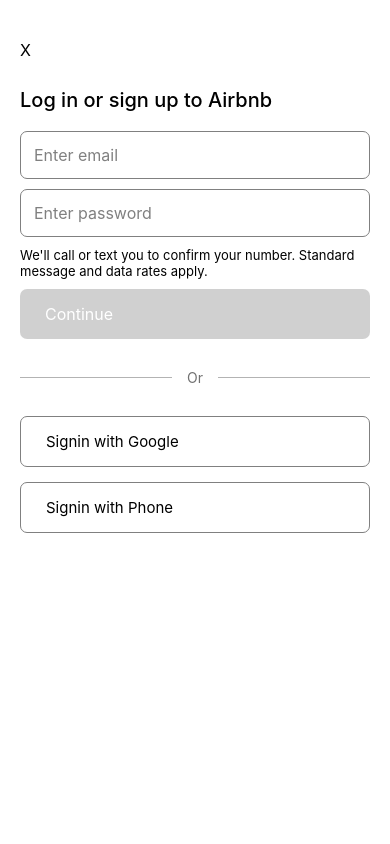
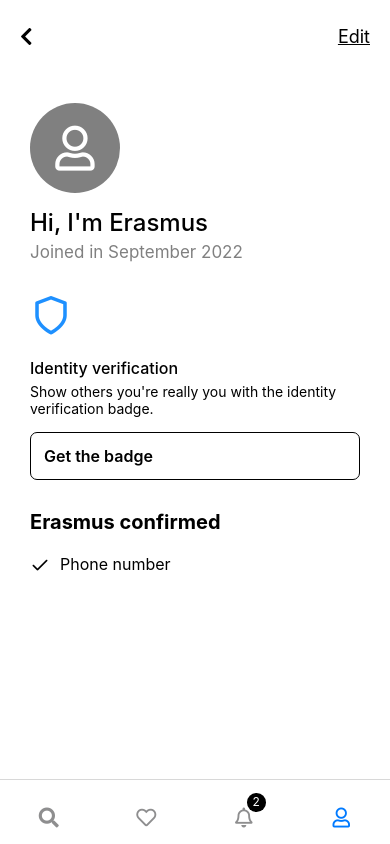
Before and after one commit to Erasmus001/air-rental-mvp, a React Native app: screen /Profile in a window 390 px wide. Built offline with nearby package versions, Linux system fonts and the light colour scheme.

Commit message:
minor update: completed the userProfile screen

```diff
--- /dev/null
+++ b/src/Components/Modals/EditProfileModal.jsx
@@ -0,0 +1,21 @@
+import { Modal, StyleSheet, Text } from 'react-native';
+import React from 'react';
+
+const EditProfileModal = () => {
+	return (
+		<Modal style={styles.modal}>
+			<Text>EditProfileModal</Text>
+		</Modal>
+	);
+};
+
+export default EditProfileModal;
+
+const styles = StyleSheet.create({
+	modal: {
+		backgroundColor: 'gray',
+		height: '80%',
+		borderTopRightRadius: 10,
+		borderTopLeftRadius: 10,
+	},
+});
--- a/src/Components/SplashScreen.jsx
+++ b/src/Components/SplashScreen.jsx
@@ -14,7 +14,7 @@
 			} else {
 				navigation.replace('Home');
 			}
-		}, 3000);
+		}, 0);
 	}, []);
 
 	return (
--- a/src/ContextAPI/ContextAPI.js
+++ b/src/ContextAPI/ContextAPI.js
@@ -7,7 +7,7 @@
 export const useAppContext = () => useContext(AppContext);
 
 const AppContextProvider = ({ children }) => {
-	const [currentUser, setCurrentUser] = useState(null);
+	const [currentUser, setCurrentUser] = useState('Erasmus');
 
 	// Create user account
 	const createUserWithEmailAndPassword = (email, password) => {
--- a/src/Navigation/BottomTabsNavigator.jsx
+++ b/src/Navigation/BottomTabsNavigator.jsx
@@ -26,6 +26,7 @@
 				component={HomeScreen}
 				options={{
 					headerShown: false,
+					tabBarHideOnKeyboard: true,
 					tabBarIcon: ({ color }) => (
 						<FontAwesome5 name='search' size={20} color={color} />
 					),
--- a/src/Navigation/SettingsNavigator.jsx
+++ b/src/Navigation/SettingsNavigator.jsx
@@ -18,7 +18,7 @@
 const SettingsNavigator = () => {
 	return (
 		<Stack.Navigator
-			initialRouteName='User'
+			initialRouteName='UserProfile'
 			screenOptions={{
 				headerShown: false,
 			}}>
--- a/src/Screens/ProfileScreen.jsx
+++ b/src/Screens/ProfileScreen.jsx
@@ -24,7 +24,7 @@
 			</View>
 			{/* Profile */}
 			<View style={styles.profileLink}>
-				<Link to='/UserProfile' style={styles.profileEditLink}>
+				<Link to={{ screen: 'UserProfile' }} style={styles.profileEditLink}>
 					<View style={styles.profileEditLinkUser}>
 						<View style={styles.avatar}>
 							<FontAwesome5 name='user' size={28} style={styles.userIcon} />
@@ -49,7 +49,7 @@
 					<Text style={styles.accountSettingsHdText}>Account Settings</Text>
 				</View>
 				<View style={styles.accountLists}>
-					<Link to='/PersonalInfo' style={styles.listLink}>
+					<Link to={{ screen: 'PersonalInfo' }} style={styles.listLink}>
 						<View style={styles.list}>
 							<FontAwesome5 name='user' size={22} />
 							<Text style={styles.listText}>Personal information</Text>
@@ -60,7 +60,7 @@
 							style={styles.chevronRightIcon}
 						/>
 					</Link>
-					<Link to='/LoginSecurity' style={styles.listLink}>
+					<Link to={{ screen: 'LoginSecurity' }} style={styles.listLink}>
 						<View style={styles.list}>
 							<Feather name='shield' size={22} />
 							<Text style={styles.listText}>Login & Security</Text>
@@ -71,7 +71,7 @@
 							style={styles.chevronRightIcon}
 						/>
 					</Link>
-					<Link to='/Payment' style={styles.listLink}>
+					<Link to={{ screen: 'Payment' }} style={styles.listLink}>
 						<View style={styles.list}>
 							<Ionicons name='cash' size={22} />
 							<Text style={styles.listText}>Payments and payouts</Text>
@@ -82,7 +82,7 @@
 							style={styles.chevronRightIcon}
 						/>
 					</Link>
-					<Link to='/Inbox' style={styles.listLink}>
+					<Link to={{ screen: 'Inbox' }} style={styles.listLink}>
 						<View style={styles.list}>
 							<FontAwesome5 name='bell' size={22} />
 							<Text style={styles.listText}>Notifications</Text>
@@ -101,7 +101,7 @@
 					<Text style={styles.accountSettingsHdText}>Support</Text>
 				</View>
 				<View style={styles.accountLists}>
-					<Link to='/GetHelp' style={styles.listLink}>
+					<Link to={{ screen: 'GetHelp' }} style={styles.listLink}>
 						<View style={styles.list}>
 							<Feather name='shield' size={22} />
 							<Text style={styles.listText}>Get help</Text>
@@ -112,7 +112,7 @@
 							style={styles.chevronRightIcon}
 						/>
 					</Link>
-					<Link to='/Feedback' style={styles.listLink}>
+					<Link to={{ screen: 'Feedback' }} style={styles.listLink}>
 						<View style={styles.list}>
 							<Ionicons name='cash' size={22} />
 							<Text style={styles.listText}>Give us feedback</Text>
@@ -131,7 +131,7 @@
 					<Text style={styles.accountSettingsHdText}>Legal</Text>
 				</View>
 				<View style={styles.accountLists}>
-					<Link to='/Terms' style={styles.listLink}>
+					<Link to={{ screen: 'Terms' }} style={styles.listLink}>
 						<View style={styles.list}>
 							<FontAwesome5 name='user' size={22} />
 							<Text style={styles.listText}>Terms of Service</Text>
@@ -142,7 +142,7 @@
 							style={styles.chevronRightIcon}
 						/>
 					</Link>
-					<Link to='/PrivacyPolicy' style={styles.listLink}>
+					<Link to={{ screen: 'PrivacyPolicy' }} style={styles.listLink}>
 						<View style={styles.list}>
 							<Feather name='shield' size={22} />
 							<Text style={styles.listText}>Privacy Policy</Text>
--- a/src/Screens/UserScreens/UserProfileScreen.jsx
+++ b/src/Screens/UserScreens/UserProfileScreen.jsx
@@ -1,14 +1,205 @@
-import { StyleSheet, Text, View } from 'react-native';
-import React from 'react';
+import { StyleSheet, Text, TouchableOpacity, View } from 'react-native';
+import React, { useState } from 'react';
+import { Feather, FontAwesome5 } from '@expo/vector-icons';
+import { useAppContext } from '../../ContextAPI/ContextAPI';
+import { useNavigation } from '@react-navigation/native';
+import EditProfileModal from '../../Components/Modals/EditProfileModal';
 
 const UserProfileScreen = () => {
+	const [showModal, setShowModal] = useState(false);
+	const navigation = useNavigation();
+	const { currentUser } = useAppContext();
+
+	const handleGetBadge = () => alert('Badge Acquired');
 	return (
-		<View>
-			<Text>UserProfileScreen</Text>
+		<View style={styles.userProfileScreen}>
+			<View style={styles.userHd}>
+				<TouchableOpacity onPress={() => navigation.goBack()}>
+					<FontAwesome5 name='chevron-left' size={20} />
+				</TouchableOpacity>
+				<TouchableOpacity onPress={() => setShowModal(!showModal)}>
+					<Text style={styles.editUser}>Edit</Text>
+				</TouchableOpacity>
+			</View>
+
+			{/* User Profile Avatar */}
+			<View style={styles.userContent}>
+				<View style={styles.userProfileAvatar}>
+					<View style={styles.avatarImg}>
+						<FontAwesome5 name='user' size={45} style={styles.Icon} />
+					</View>
+					<View style={styles.userInfo}>
+						<Text style={styles.userName}>Hi, I'm {currentUser}</Text>
+						<Text style={styles.joinedDate}>Joined in September 2022</Text>
+					</View>
+				</View>
+
+				{/* Badge */}
+				<View style={styles.badge}>
+					<View style={styles.badgeContent}>
+						<Feather name='shield' size={42} style={styles.badgeIcon} />
+					</View>
+					<View style={styles.badgeTexts}>
+						<Text style={styles.badgeH3}>Identity verification</Text>
+						<Text style={styles.badgeSmallText}>
+							Show others you're really you with the identity verification
+							badge.
+						</Text>
+					</View>
+					<TouchableOpacity style={styles.badgeBtn} onPress={handleGetBadge}>
+						<Text style={styles.badgeBtnText}>Get the badge</Text>
+					</TouchableOpacity>
+				</View>
+
+				{/* About */}
+
+				{/* User Identity Confirmation */}
+				<View style={styles.identity}>
+					<Text style={styles.identityUser}>{currentUser} confirmed</Text>
+					<Text style={styles.identityConfirm}>
+						<Feather name='check' size={20} style={styles.checkMarkIcon} />
+						<Text style={styles.identityNumber}>Phone number</Text>
+					</Text>
+				</View>
+			</View>
+
+			{/* Edit Profile Modal */}
+			{showModal ? <EditProfileModal /> : null}
 		</View>
 	);
 };
 
 export default UserProfileScreen;
 
-const styles = StyleSheet.create({});
+const styles = StyleSheet.create({
+	userProfileScreen: {
+		height: '100vh',
+		flex: 1,
+		width: '100%',
+		display: 'flex',
+		alignItems: 'flex-start',
+		justifyContent: 'flex-start',
+		gap: 10,
+		backgroundColor: 'white',
+	},
+	userHd: {
+		width: '100%',
+		display: 'flex',
+		alignItems: 'center',
+		flexDirection: 'row',
+		justifyContent: 'space-between',
+		paddingHorizontal: 20,
+		paddingVertical: 25,
+	},
+	editUser: {
+		textDecorationLine: 'underline',
+		fontSize: 18,
+	},
+
+	// User Profile
+	userProfileAvatar: {
+		width: '100%',
+		display: 'flex',
+		alignItems: 'flex-start',
+		justifyContent: 'flex-start',
+		gap: 15,
+	},
+	userContent: {
+		width: '100%',
+		paddingVertical: 20,
+		paddingHorizontal: 30,
+		display: 'flex',
+		alignItems: 'flex-start',
+		justifyContent: 'flex-start',
+		gap: 30,
+	},
+	avatarImg: {
+		backgroundColor: 'gray',
+		display: 'flex',
+		alignItems: 'center',
+		justifyContent: 'center',
+		height: 90,
+		width: 90,
+		padding: 10,
+		borderRadius: '50%',
+	},
+	Icon: {
+		color: 'white',
+	},
+	userName: {
+		fontSize: 24,
+		fontWeight: 550,
+		color: 'black',
+		marginBottom: 5,
+	},
+	joinedDate: {
+		fontSize: 17,
+		color: 'gray',
+	},
+
+	// Badge
+	badge: {
+		width: '100%',
+		display: 'flex',
+		alignItems: 'flex-start',
+		justifyContent: 'flex-start',
+		gap: 10,
+	},
+	badgeTexts: {
+		width: '100%',
+		display: 'flex',
+		lignItems: 'flex-start',
+		justifyContent: 'flex-start',
+	},
+	badgeH3: {
+		fontSize: 16,
+		marginBottom: 5,
+		marginTop: 10,
+		fontWeight: 550,
+	},
+	badgeSmallText: {
+		fontSize: 14,
+	},
+	badgeBtn: {
+		width: '100%',
+		padding: 13,
+		borderWidth: 1,
+		borderStyle: 'solid',
+		borderRadius: 7,
+		borderColor: 'black',
+		textAlign: 'center',
+		marginTop: 5,
+	},
+	badgeBtnText: {
+		fontSize: 16,
+		fontWeight: 600,
+	},
+	badgeIcon: {
+		color: 'dodgerblue',
+	},
+
+	// Identity
+	identity: {
+		width: '100%',
+		display: 'flex',
+		alignItems: 'flex-start',
+		justifyContent: 'flex-start',
+		gap: 20,
+	},
+	identityUser: {
+		fontSize: 20,
+		fontWeight: 'bold',
+	},
+	identityConfirm: {
+		width: '100%',
+		display: 'flex',
+		flexDirection: 'row',
+		gap: 10,
+	},
+	checkMarkIcon: {
+		fontWeight: 550,
+	},
+	identityNumber: {
+		fontSize: 16,
+	},
+});
```
